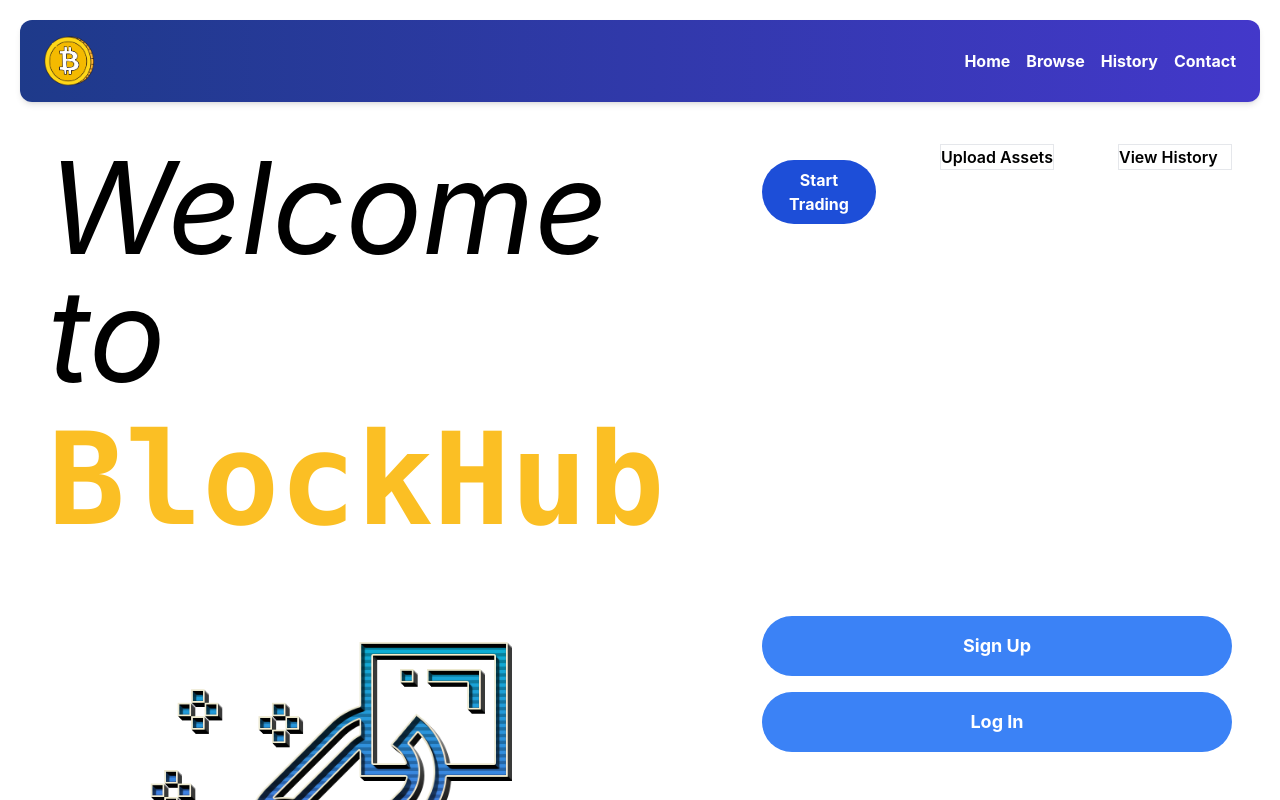
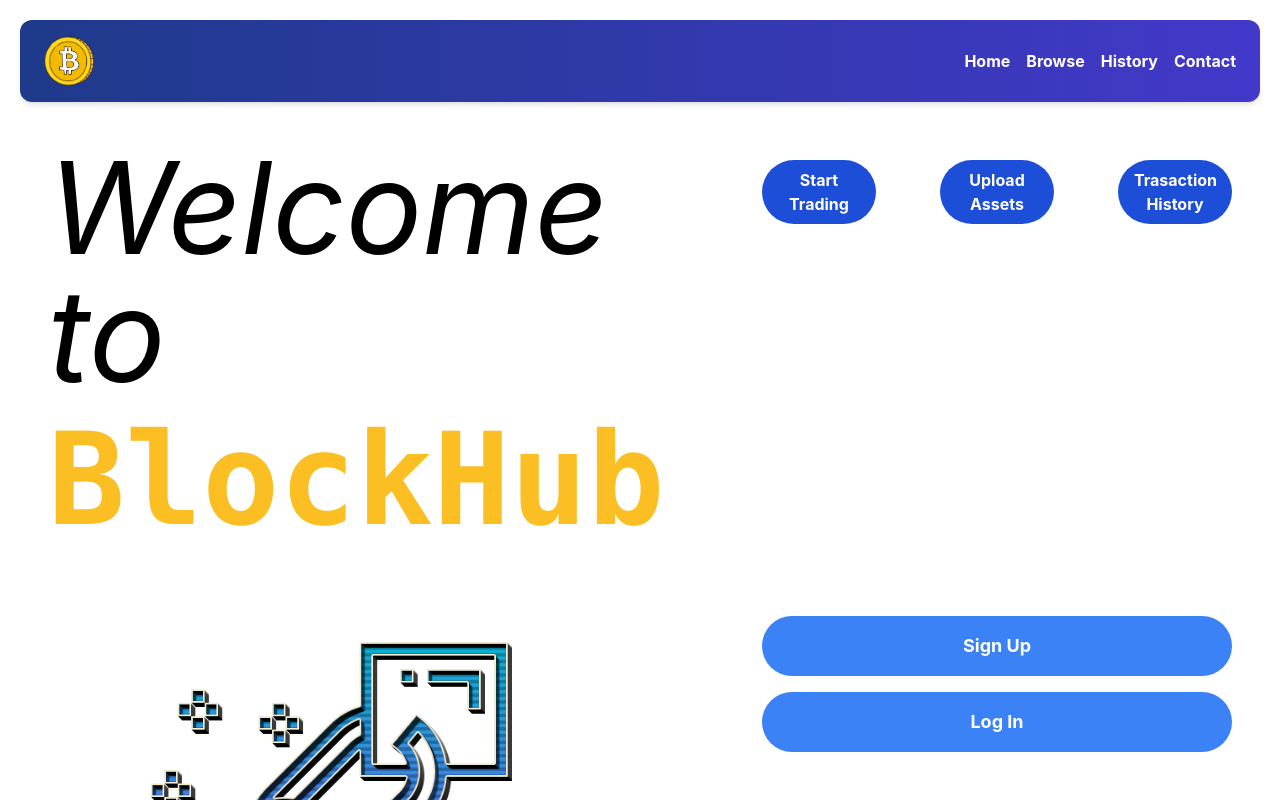
Before and after one commit to uddom1234/web3, a React (Create React App) app: page / in a window 1280 px wide. Shown: the top 800 px of the page. Built offline with nearby package versions, Linux system fonts and the light colour scheme.

Commit message:
Homepage let me cook

```diff
--- a/src/page/HomePage.js
+++ b/src/page/HomePage.js
@@ -50,15 +50,23 @@ const HomePage = () => {
             </div>
         </Grid>
         <Grid item xs={4} md={4}>
-            <div className="w-full border">
-            <h2 className="text-md font-semibold">Upload Assets</h2>
+        <div className="w-full">
+            <a href="/browse" className="group">
+                    <button className="px-4 py-2 text-md font-bold bg-blue-700 hover:bg-blue-950 text-white rounded-full w-full mt-4 transition duration-300 ease-in-out transform group-hover:scale-105">
+                        Upload Assets
+                    </button>
+                    <p className="opacity-0 group-hover:opacity-100 transition-opacity mt-2">Earn income by selling your blockchain assets.</p>
+                </a>
             </div>
         </Grid>
         <Grid item xs={4} md={4}>
-            <div className="w-full border">
-            <a href ="/history">
-            <h2 className="text-md font-semibold">View History</h2>
-            </a>
+            <div className="w-full">
+            <a href="/browse" className="group">
+                    <button className="px-4 py-2 text-md font-bold bg-blue-700 hover:bg-blue-950 text-white rounded-full w-full mt-4 transition duration-300 ease-in-out transform group-hover:scale-105">
+                        Trasaction History
+                    </button>
+                    <p className="opacity-0 group-hover:opacity-100 transition-opacity mt-2">View full history of all blockchain transactions.</p>
+                </a>
             </div>
         </Grid>
     </Grid>
```
